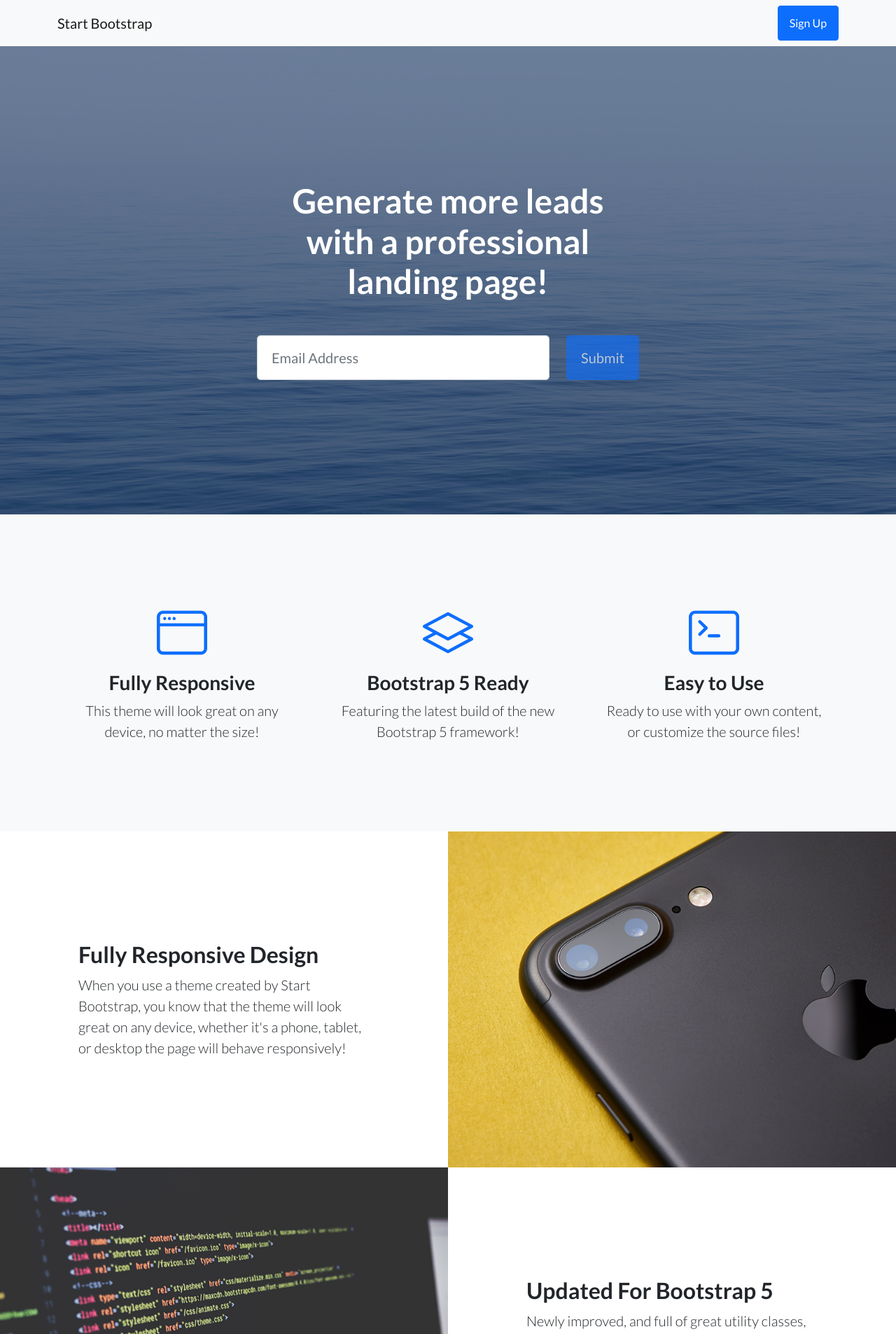
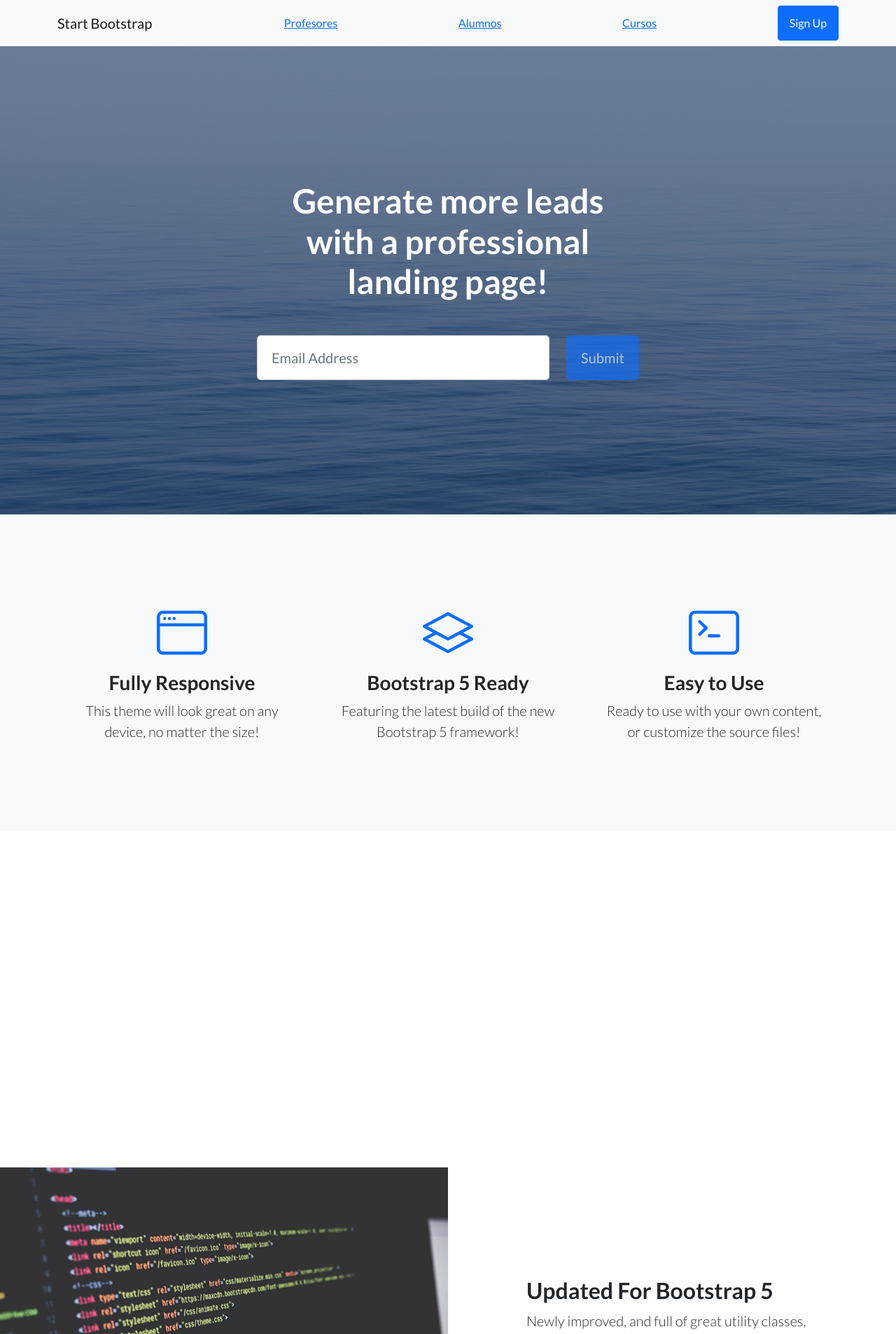
Before and after one commit to sebasiddi/repo_django, a Django app: template proyecto_coder/app_coder/template/plantilla.html in a window 1280 px wide. Shown: the top 1906 px of the page at 70% size. Run offline with Django 4.2, Linux system fonts and the light colour scheme; the template is opened without the code that fills it, so the values that code supplies are empty; some libraries are stand-ins or nearby versions.

Commit message:
Tercera actualización con template funcionando

```diff
--- a/proyecto_coder/app_coder/template/plantilla.html
+++ b/proyecto_coder/app_coder/template/plantilla.html
@@ -21,6 +21,9 @@
         <nav class="navbar navbar-light bg-light static-top">
             <div class="container">
                 <a class="navbar-brand" href="#!">Start Bootstrap</a>
+                <a class="" href="">Profesores</a>
+                <a class="" href="">Alumnos</a>
+                <a class="" href="">Cursos</a>
                 <a class="btn btn-primary" href="#signup">Sign Up</a>
             </div>
         </nav>
@@ -104,7 +107,7 @@
         <section class="showcase">
             <div class="container-fluid p-0">
                 <div class="row g-0">
-                    <div class="col-lg-6 order-lg-2 text-white showcase-img" style="background-image: url('assets/img/bg-showcase-1.jpg')"></div>
+                    <div class="col-lg-6 order-lg-2 text-white showcase-img" style="background-image: url('assets/img/bg-showcase-1.jpg')></div>
                     <div class="col-lg-6 order-lg-1 my-auto showcase-text">
                         <h2>Fully Responsive Design</h2>
                         <p class="lead mb-0">When you use a theme created by Start Bootstrap, you know that the theme will look great on any device, whether it's a phone, tablet, or desktop the page will behave responsively!</p>
@@ -147,7 +150,7 @@
                     </div>
                     <div class="col-lg-4">
                         <div class="testimonial-item mx-auto mb-5 mb-lg-0">
-                            <img class="img-fluid rounded-circle mb-3" src="assets/img/testimonials-3.jpg" alt="..." />
+                            <img class="img-fluid rounded-circle mb-3" src="{% static 'app_coder/assets/img/testimonials-3.jpg' %}" alt="..." />
                             <h5>Sarah W.</h5>
                             <p class="font-weight-light mb-0">"Thanks so much for making these free resources available to us!"</p>
                         </div>
--- a/proyecto_coder/proyecto_coder/settings.py
+++ b/proyecto_coder/proyecto_coder/settings.py
@@ -55,7 +55,7 @@ ROOT_URLCONF = 'proyecto_coder.urls'
 TEMPLATES = [
     {
         'BACKEND': 'django.template.backends.django.DjangoTemplates',
-        'DIRS': [],
+        'DIRS': ["app_coder/template"],
         'APP_DIRS': True,
         'OPTIONS': {
             'context_processors': [
```
Also changed, not shown: proyecto_coder/app_coder/views.py (+7 -4 lines).
